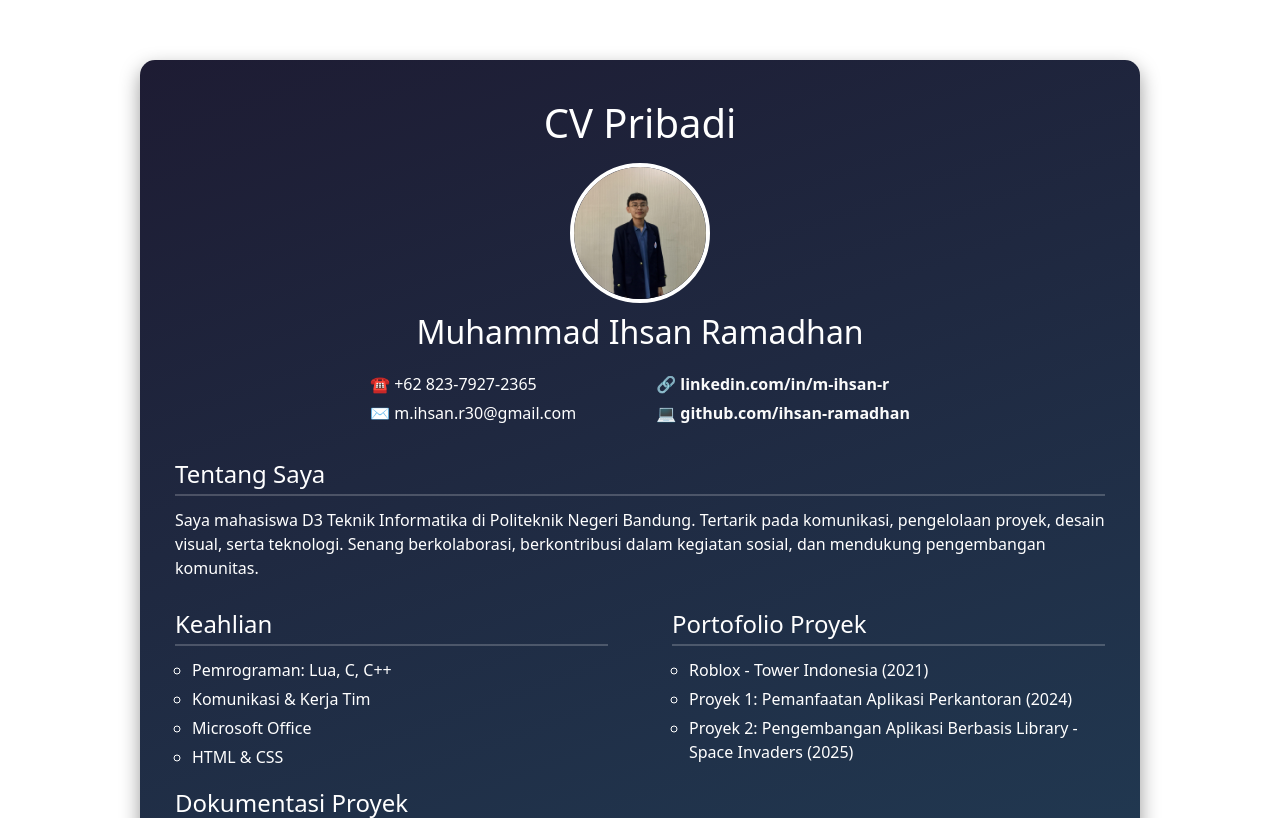
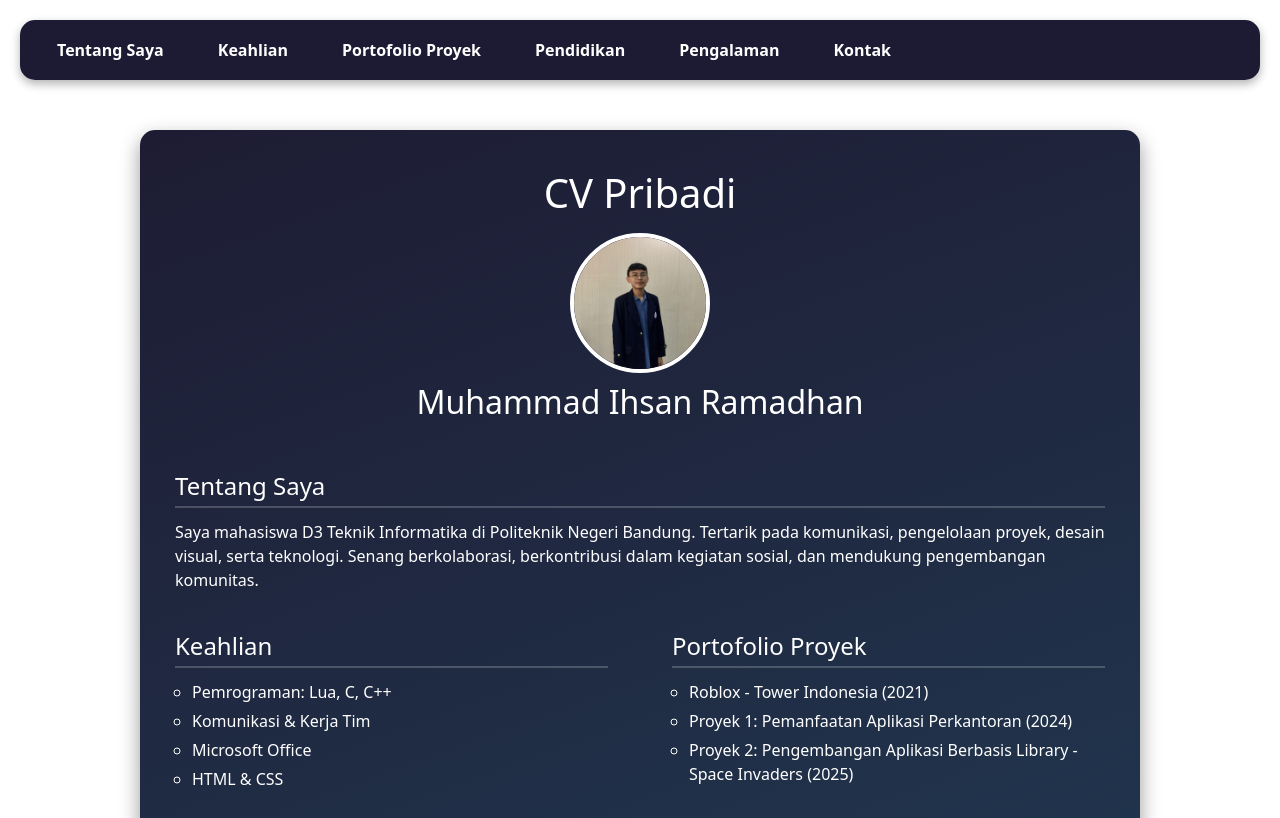
Before and after one commit to ihsan-ramadhan/CV-Ihsan, a plain HTML site: page index.html in a window 1280 px wide. Shown: the top 818 px of the page. Drawn offline with nearby package versions, Linux system fonts and the light colour scheme.

Commit message:
menambahkan navigation bar dan memindahkan kolom kontak ke bawah

```diff
--- a/index.html
+++ b/index.html
@@ -9,6 +9,18 @@
     <link rel="icon" type="image/x-icon" href="assets/logo.png">
 </head>
 <body>
+
+    <nav class="navbar">
+        <div class="nav-links">
+            <a href="#tentang-saya">Tentang Saya</a>
+            <a href="#keahlian">Keahlian</a>
+            <a href="#portofolio">Portofolio Proyek</a>
+            <a href="#pendidikan">Pendidikan</a>
+            <a href="#pengalaman">Pengalaman</a>
+            <a href="#kontak">Kontak</a>
+        </div>
+    </nav>
+
     <div class="profile-container container">
         <div class="row">
             <div class="col-12 text-center">
@@ -18,18 +30,7 @@
             </div>
         </div>
 
-        <div class="contact-row">
-            <div class="contact-column">
-                <li>☎️ +62 823-7927-2365</li>
-                <li>✉️ m.ihsan.r30@gmail.com</li>
-            </div>
-            <div class="contact-column">
-                <li>🔗 <a href="https://linkedin.com/in/m-ihsan-r" target="_blank">linkedin.com/in/m-ihsan-r</a></li>
-                <li>💻 <a href="https://github.com/ihsan-ramadhan" target="_blank">github.com/ihsan-ramadhan</a></li>
-            </div>
-        </div>
-
-        <div class="row about-section">
+        <div class="row about-section" id="tentang-saya">
             <div class="col-12">
                 <h3>Tentang Saya</h3>
                 <p>Saya mahasiswa D3 Teknik Informatika di Politeknik Negeri Bandung. Tertarik pada komunikasi, pengelolaan proyek, desain visual, serta teknologi. Senang berkolaborasi, berkontribusi dalam kegiatan sosial, dan mendukung pengembangan komunitas.</p>
@@ -37,7 +38,7 @@
         </div>
 
         <div class="row about-section">
-            <div class="col-md-6">
+            <div class="col-md-6" id="keahlian">
                 <h3>Keahlian</h3>
                 <ul>
                     <li>Pemrograman: Lua, C, C++</li>
@@ -46,7 +47,7 @@
                     <li>HTML & CSS</li>
                 </ul>
             </div>
-            <div class="col-md-6">
+            <div class="col-md-6" id="portofolio">
                 <h3>Portofolio Proyek</h3>
                 <ul>
                     <li>Roblox - Tower Indonesia (2021)</li>
@@ -69,14 +70,14 @@
                     <iframe src="https://www.youtube.com/embed/Vmh8YYJ89Ok?si=FzsJ6M55J5gfoR4B" frameborder="0" allow="accelerometer; autoplay; clipboard-write; encrypted-media; gyroscope; picture-in-picture" allowfullscreen></iframe>
                 </div>
             </div>
-            <div class="col-md-12">
+            <div class="col-md-12" id="pendidikan">
                 <h3>Pendidikan</h3>
                 <ul>
                     <li>MA Husnul Khotimah Kuningan - Ilmu Pengetahuan Alam (2021 - 2024)</li>
                     <li>Politeknik Negeri Bandung - D3 Teknik Informatika (2024 - Sekarang)</li>
                 </ul>
             </div>
-            <div class="col-12">
+            <div class="col-12" id="pengalaman">
                 <h3>Pengalaman</h3>
                 <ul>
                     <li>Anggota Muslim Designer Community Husnul Khotimah (2023 - 2024): Membuat desain visual, poster, dan kolaborasi di media sosial.</li>
@@ -86,6 +87,21 @@
                 </ul>
             </div>
         </div>
+        <div id="kontak">
+            <div class="col-12 text-center">
+                <h3>Kontak</h3>
+            </div>
+            <div class="contact-row">
+                <div class="contact-column">
+                    <li>☎️ +62 823-7927-2365</li>
+                    <li>✉️ m.ihsan.r30@gmail.com</li>
+                </div>
+                <div class="contact-column">
+                    <li>🔗 <a href="https://linkedin.com/in/m-ihsan-r" target="_blank">linkedin.com/in/m-ihsan-r</a></li>
+                    <li>💻 <a href="https://github.com/ihsan-ramadhan" target="_blank">github.com/ihsan-ramadhan</a></li>
+                </div>
+            </div>
+        </div>
     </div>
 </body>
 </html>
--- a/styles.css
+++ b/styles.css
@@ -11,10 +11,42 @@ body {
   background-position: center;
   background-attachment: fixed;
   min-height: 100vh;
-  padding: 25px;
+  padding: 20px;
+  display: flex;
+  flex-direction: column;
+  justify-content: flex-start;
+  align-items: center;
+}
+
+.navbar {
+  width: 100%;
+  text-align: center;
+  margin-bottom: 20px;
+  background: rgba(5,3,29,0.9);
+  padding: 10px;
+  border-radius: 15px;
+  box-shadow: 0 4px 10px rgba(0, 0, 0, 0.3);
+}
+
+.nav-links {
   display: flex;
   justify-content: center;
-  align-items: flex-start;
+  flex-wrap: wrap;
+}
+
+.navbar a {
+  color: white;
+  text-decoration: none;
+  font-weight: 600;
+  margin: 0 15px;
+  padding: 8px 12px;
+  border-radius: 8px;
+  transition: background-color 0.3s ease;
+}
+
+.navbar a:hover {
+  background-color: rgba(255, 255, 255, 0.1);
+  text-decoration: none;
 }
 
 .profile-container {
@@ -24,7 +56,7 @@ body {
   padding: 15px;
   max-width: 1000px;
   width: 100%;
-  margin: 35px 5px;
+  margin: 30px 5px;
   box-shadow: 0 8px 20px rgba(0, 0, 0, 0.4);
 }
 
@@ -48,7 +80,6 @@ h1, h2 {
 }
 
 .contact-column {
-  list-style: none;
   display: flex;
   flex-direction: column;
   align-items: flex-start;
@@ -61,6 +92,15 @@ h1, h2 {
   border: none;
   text-align: left;
   margin-bottom: 5px;
+  list-style-type: none;
+}
+
+h3 {
+  font-size: 1.5em;
+  margin: 15px 20px 12px 20px;
+  color: white;
+  border-bottom: 2px solid rgba(255, 255, 255, 0.2);
+  padding-bottom: 5px;
 }
 
 ul {
@@ -79,12 +119,12 @@ a:hover {
 }
 
 .about-section {
-  margin-top: 25px;
+  margin-top: 20px;
 }
 
 .about-section h3 {
   font-size: 1.5em;
-  margin: 0 20px 12px 20px;
+  margin: 15px 20px 12px 20px;
   color: white;
   border-bottom: 2px solid rgba(255, 255, 255, 0.2);
   padding-bottom: 5px;
@@ -117,12 +157,32 @@ a:hover {
     flex-direction: column;
     align-items: center;
   }
-
   .contact-column {
     list-style: none;
     width: 100%;
     align-items: center;
     margin: 0;
+  }
+  .navbar a {
+    margin: 5px 8px;
+  }
+  body {
+    font-size: 0.9em;
+  }
+  h1 {
+    font-size: 2.2em;
+  }
+  h2 {
+    font-size: 1.4em;
+  }
+  h3 {
+    font-size: 1.1em;
+  }
+  .about-section h3 {
+    font-size: 1.1em;
+  }
+  .about-section h4 {
+    font-size: 0.9em;
   }
 }
 
```
Lines whose indentation alone changed are shown as unchanged.
